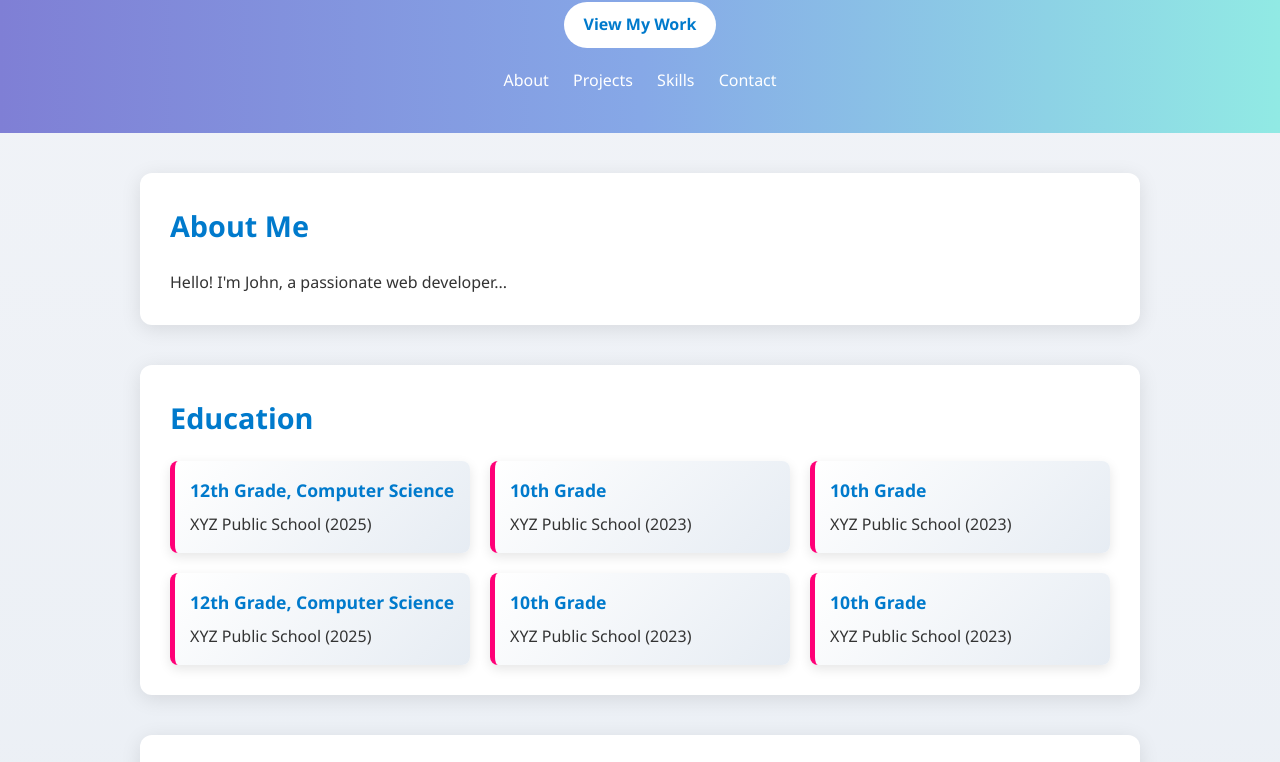
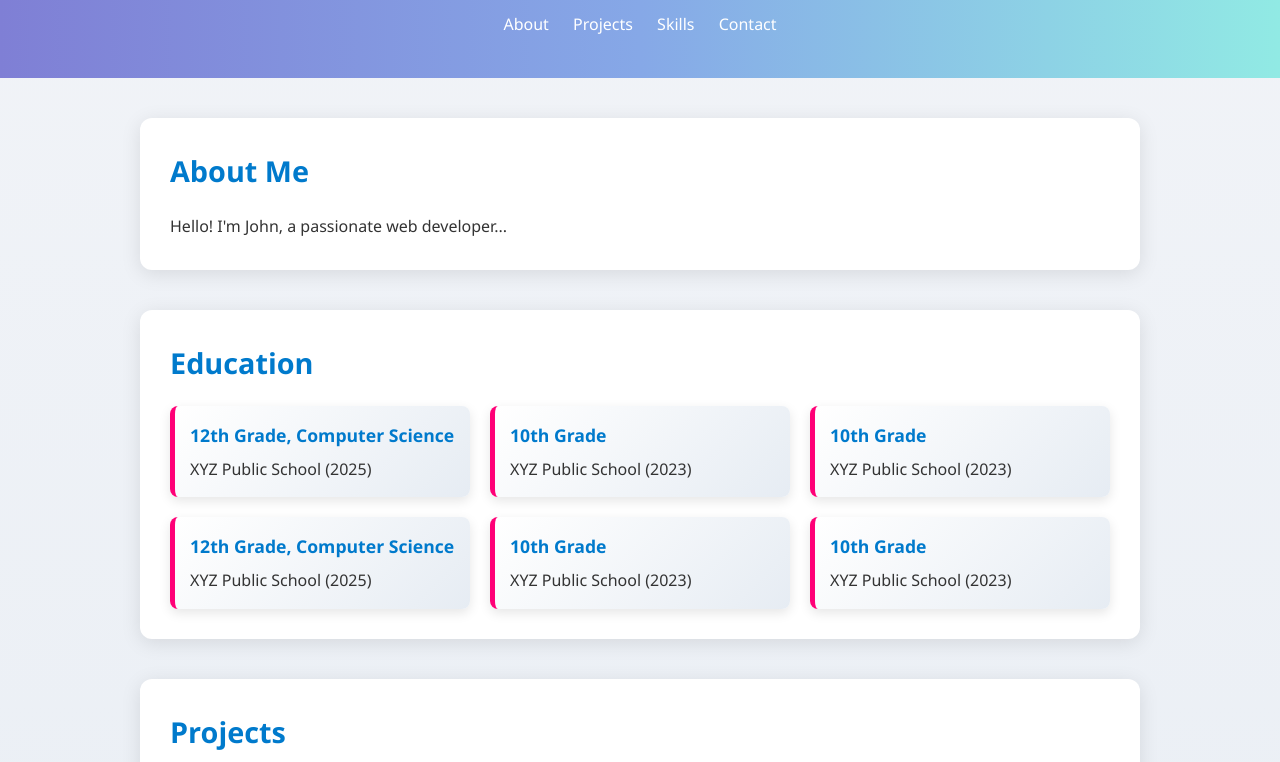
Before and after one commit to ashutosh0019/dynamic-portfolio, a plain HTML site: page index.html in a window 1280 px wide. Shown: the part 206-968 px from the top of the page. Drawn offline with Linux system fonts and the light colour scheme.

Commit message:
Update index.html

```diff
--- a/index.html
+++ b/index.html
@@ -12,7 +12,6 @@
     <div class="hero-content">
       <img src="profile.jpg" alt="Profile Photo" class="profile-photo">
       <h1 id="displayName"></h1>
-      <a href="#projects" class="btn">View My Work</a>
     </div>
     <nav class="main-nav">
       <a href="#about">About</a>
```
